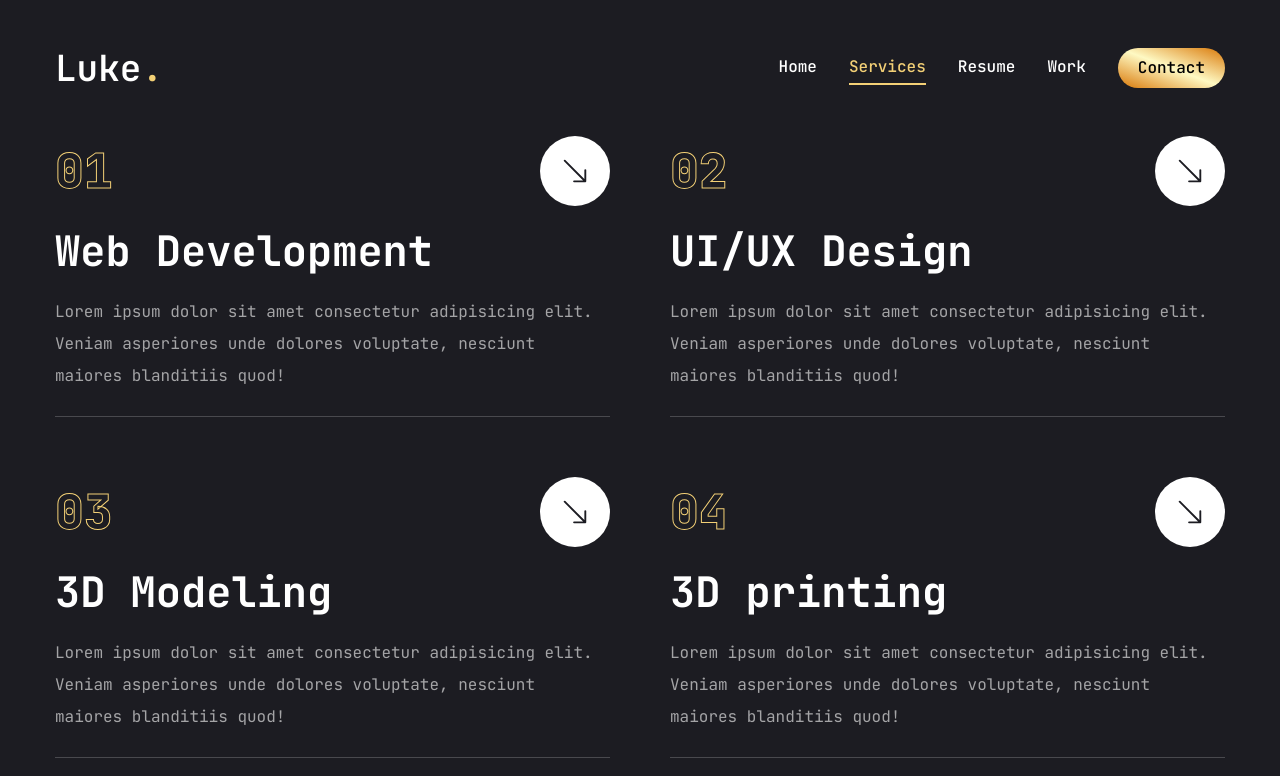
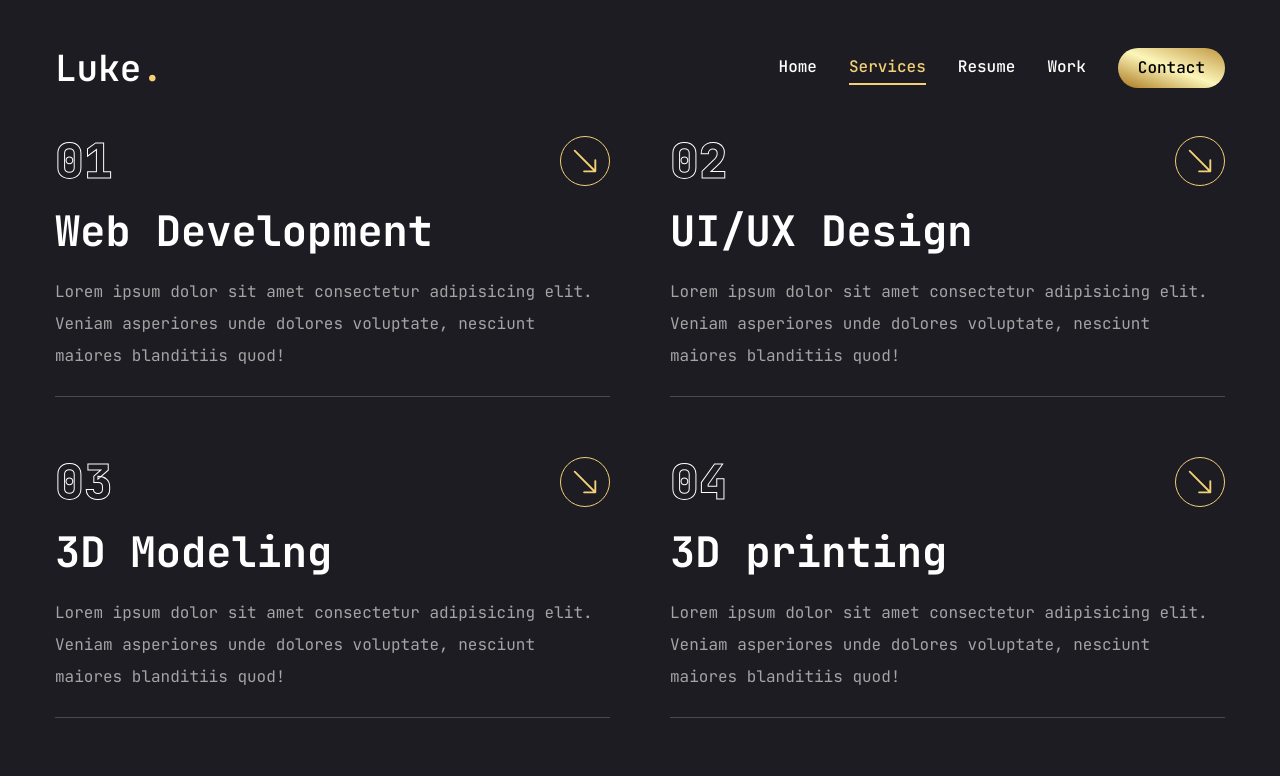
Before and after one commit to LukeBaber1836/portfolio-site, a Next.js app: page /services in a window 1280 px wide. Shown: the top 776 px of the page. Built offline with nearby package versions, Linux system fonts and the light colour scheme.

Commit message:
updated gold gradients

```diff
--- a/app/globals.css
+++ b/app/globals.css
@@ -19,17 +19,11 @@
   .text-outline {
     -webkit-text-stroke:  1px #f3d076;
   }
+  .text-outline-white {
+    -webkit-text-stroke:  1px #ffffff;
+  }
   .text-outline-hover{
     -webkit-text-stroke:  1px #f3d076;
-  }
-  .gold-text {
-    background-image: radial-gradient(ellipse at bottom, #92400e, #fef9c3, #78350f);
-    background-clip: text;
-    -webkit-background-clip: text;
-    color: transparent;
-  }
-  .gold-bg {
-    background-image: radial-gradient(ellipse at bottom, #92400e, #fef9c3, #78350f);
   }
 }
 
--- a/app/page.tsx
+++ b/app/page.tsx
@@ -18,7 +18,9 @@ const Home = () => {
           <div className="text-center xl:text-left order-2 xl:order-none">
             <h1 className="h1">
               Hello I&apos;m <br />{" "}
-              <span className="gold-text">Luke Baber</span>
+              <span className="bg-[radial-gradient(ellipse_at_bottom_right,_var(--tw-gradient-stops))] from-gold-d2 via-gold-l2 to-gold-d2 bg-clip-text text-transparent">
+                Luke Baber
+              </span>
             </h1>
             <p className="max-w-[500px] mb-9 text-white/80">
               I excel at packaging complex technology into clear solutions
@@ -36,7 +38,7 @@ const Home = () => {
                   href="/files/resume_lukebaber_2025.pdf"
                   download={true}
                   target="_blank"
-                  className="uppercase flex items-center rounded-full px-5 py-2 gap-2 border border-accent bg-transparent text-accent hover:text-primary hover:bg-gradient-to-br hover:from-amber-600 hover:via-yellow-100 hover:to-amber-600  hover:shadow-lg hover:shadow-accent/40 transition-all duration-300 ease-in-out"
+                  className="uppercase flex items-center rounded-full px-5 py-2 gap-2 border border-accent bg-transparent text-accent hover:text-primary hover:bg-gradient-to-br hover:from-gold-d1 hover:via-gold-l1 hover:to-gold-d2  hover:shadow-lg hover:shadow-accent/40 transition-all duration-300 ease-in-out"
                 >
                   <span>Download CV</span>
                   <FiDownload className="text-xl" />
@@ -45,7 +47,7 @@ const Home = () => {
               <div className="mb-8 xl:mb-0">
                 <Socials
                   containerStyles="flex gap-6"
-                  iconStyles="w-9 h-9 border border-accent rounded-full flex justify-center items-center text-accent text-base hover:bg-gradient-to-bl hover:from-amber-600 hover:via-yellow-100 hover:to-amber-600 hover:text-primary hover:transition-all duration-500 ease-in-out"
+                  iconStyles="w-9 h-9 border border-accent rounded-full flex justify-center items-center text-accent text-base hover:bg-gradient-to-tr hover:from-gold-d1 hover:via-gold-l1 hover:to-gold-d2 hover:text-primary hover:transition-all duration-500 ease-in-out"
                 />
               </div>
             </div>
--- a/app/services/page.tsx
+++ b/app/services/page.tsx
@@ -61,14 +61,14 @@ const Services = () => {
                 className="flex-1 flex flex-col justify-center gap-6 group"
               >
                 <div className="w-full flex justify-between items-center">
-                  <div className="text-5xl font-extrabold text-outline text-transparent group-hover:text-outline-hover transition-all duration-500 ease-in-out">
+                  <div className="text-5xl font-extrabold text-outline-white text-transparent transition-all duration-500 ease-in-out">
                     {service.num}
                   </div>
                   <Link
                     href={service.href}
-                    className="w-[70px] h-[70px] rounded-full bg-white group-hover:bg-accent transition-all duration-500 ease-in-out flex justify-center items-center hover:-rotate-45 hover:scale-105"
+                    className="size-[50px] rounded-full border border-accent hover:bg-accent text-accent hover:text-black transition-all duration-500 ease-in-out flex justify-center items-center hover:-rotate-45 hover:scale-105"
                   >
-                    <BsArrowDownRight className="text-primary text-3xl" />
+                    <BsArrowDownRight className="text-3xl" />
                   </Link>
                 </div>
                 {/* heading */}
--- a/components/Photo.tsx
+++ b/components/Photo.tsx
@@ -61,8 +61,8 @@ const Photo = () => {
             cx="253"
             cy="253"
             r="250"
-            stroke="#fef9c3"
-            strokeWidth="2"
+            stroke="#FCF6BA"
+            strokeWidth="3"
             strokeLinecap="round"
             strokeLinejoin="round"
             initial={{ strokeDasharray: "24 10 0 0" }}
--- a/components/ui/button.tsx
+++ b/components/ui/button.tsx
@@ -9,7 +9,7 @@ const buttonVariants = cva(
     variants: {
       variant: {
         default:
-          "rounded-full text-black bg-gradient-to-bl from-amber-600 via-yellow-100 to-amber-600 hover:ring-accent hover:shadow-lg hover:shadow-accent/40 transition-all duration-300",
+          "rounded-full text-black bg-gradient-to-bl from-gold-d1 via-gold-l1 to-gold-d2 hover:ring-accent hover:shadow-lg hover:shadow-accent/40 transition-all duration-300",
         destructive:
           "bg-destructive text-destructive-foreground hover:bg-destructive/90",
         outline:
--- a/components/ui/tabs.tsx
+++ b/components/ui/tabs.tsx
@@ -26,7 +26,7 @@ const TabsTrigger = React.forwardRef<
   <TabsPrimitive.Trigger
     ref={ref}
     className={cn(
-      "inline-flex items-center w-full bg-[#27272c] justify-center whitespace-nowrap text-white rounded-xl p-3 text-base ring-offset-white tranistion-all disabled:pointer-events-none disabled:opacity-50 transition-all duration-150 ease-in-out hover:bg-[#27272c99] data-[state=active]:bg-gradient-to-br data-[state=active]:from-amber-400 data-[state=active]:via-yellow-100 data-[state=active]:to-amber-500 data-[state=active]:text-primary data-[state=active]:font-bold data-[state=active]:shadow-sm",
+      "inline-flex items-center w-full bg-[#27272c] justify-center whitespace-nowrap text-white rounded-xl p-3 text-base ring-offset-white tranistion-all disabled:pointer-events-none disabled:opacity-50 transition-all duration-150 ease-in-out hover:bg-[#27272c99] data-[state=active]:bg-gradient-to-br data-[state=active]:from-gold-d1 data-[state=active]:via-gold-l1 data-[state=active]:to-gold-d2 data-[state=active]:text-primary data-[state=active]:font-bold data-[state=active]:shadow-sm",
       className
     )}
     {...props}
--- a/tailwind.config.ts
+++ b/tailwind.config.ts
@@ -24,9 +24,10 @@ export default {
     extend: {
       colors: {
         primary: "#1c1c22",
-        gold_1: "#f59e0b",
-        gold_2: "#fef9c3",
-        gold_3: "#78350f",
+        "gold-l1": "#FCF6BA",
+        "gold-l2": "#FBF5B7",
+        "gold-d1": "#BF953F",
+        "gold-d2": "#AA771C",
 
         accent: {
           DEFAULT: "#f3d076",
```
